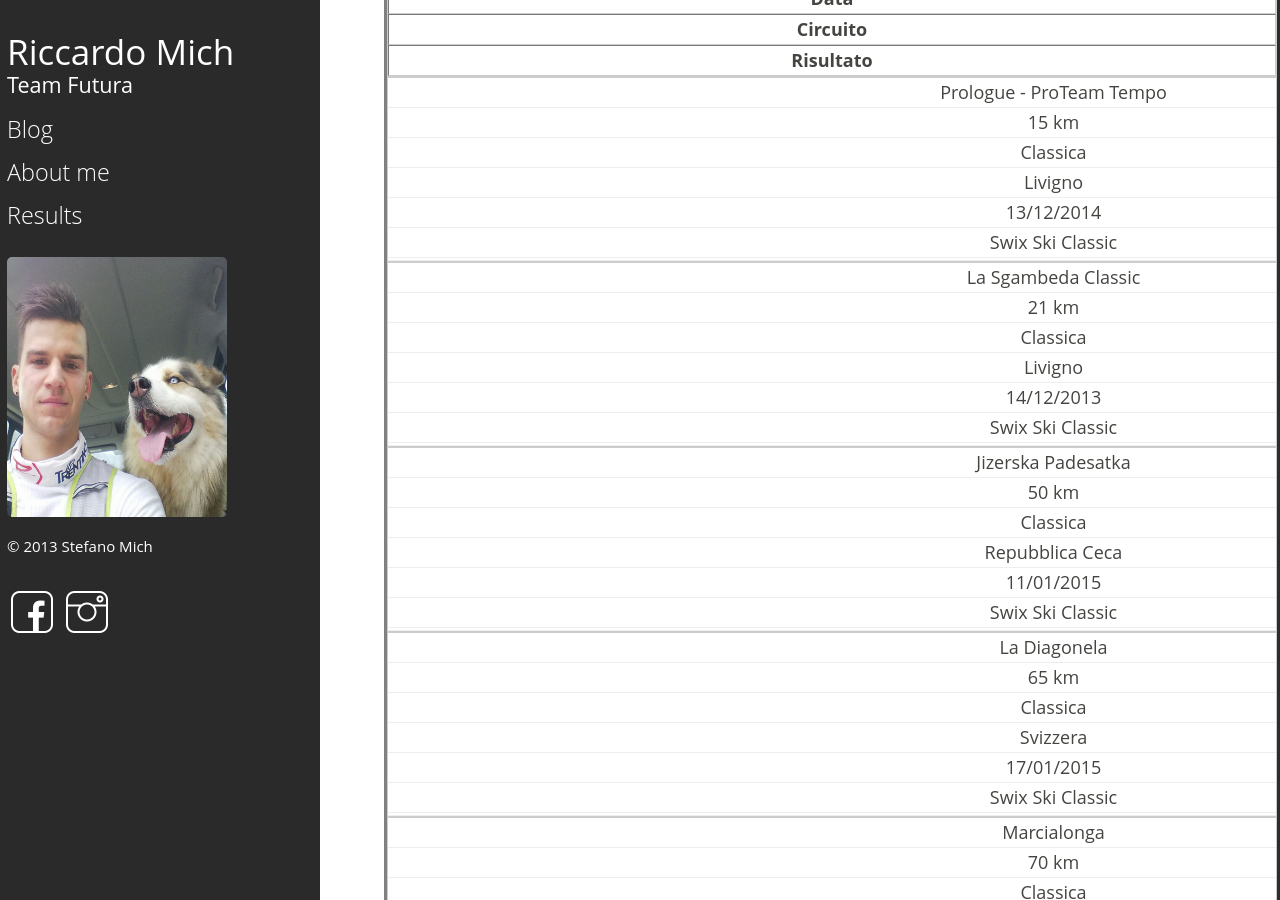
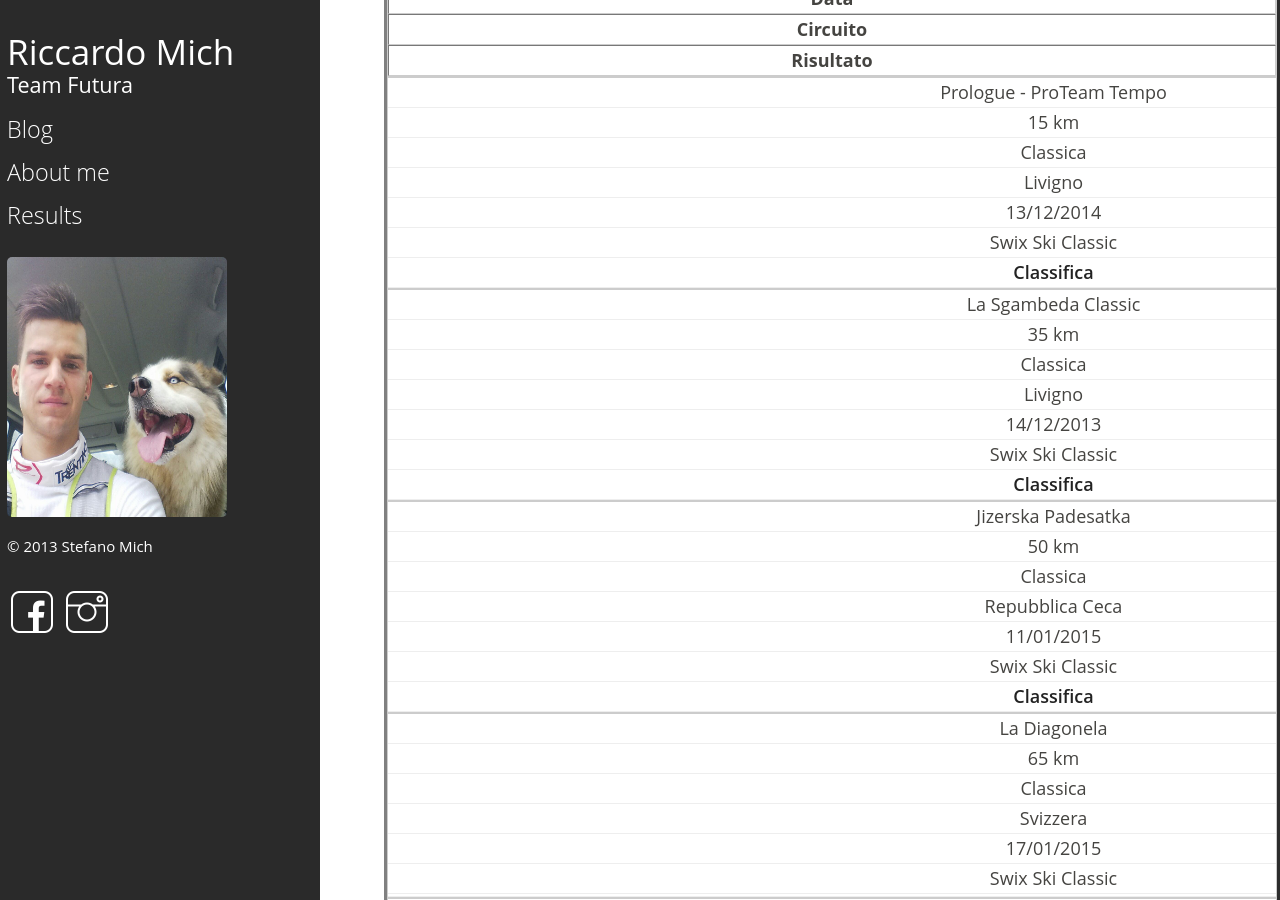
Before and after one commit to stefanomich22/mich93.github.io, a Jekyll site: the page built from results/index.html, in a window 1280 px wide and 900 px high, scrolled down 226 px. Built offline with Jekyll 4.4.1, drawn with Linux system fonts in a browser that asks for light colours; Markdown is read by kramdown in place of the engine named in the settings.

Commit message:
new results

```diff
--- a/results/index.html
+++ b/results/index.html
@@ -21,16 +21,16 @@ layout: default
   <td>Livigno</td>
   <td>13/12/2014</td>
   <td>Swix Ski Classic</td>
-  <td></td>
+  <td><a href="https://www.livigno.eu/dati/app/bld/it/classifica-proteam.pdf">Classifica</a></td>
 </tr>
 <tr>
   <td>La Sgambeda Classic</td>
-  <td> 21 km </td>
+  <td> 35 km </td>
   <td> Classica </td>
   <td>Livigno</td>
   <td>14/12/2013</td>
   <td>Swix Ski Classic</td>
-  <td></td>
+  <td><a href="http://www.lasgambeda.it/pdf/class_2014/35k_maschile_finale_2014.pdf">Classifica</a></td>
 </tr>
 <tr>
   <td>Jizerska Padesatka  </td>
@@ -39,7 +39,7 @@ layout: default
   <td>Repubblica Ceca</td>
   <td>11/01/2015</td>
   <td>Swix Ski Classic</td>
-  <td></td>
+  <td><a href="http://www.jiz50.cz/en/results-race">Classifica</a></td>
 </tr>
 <tr>
   <td>La Diagonela </td>
```
